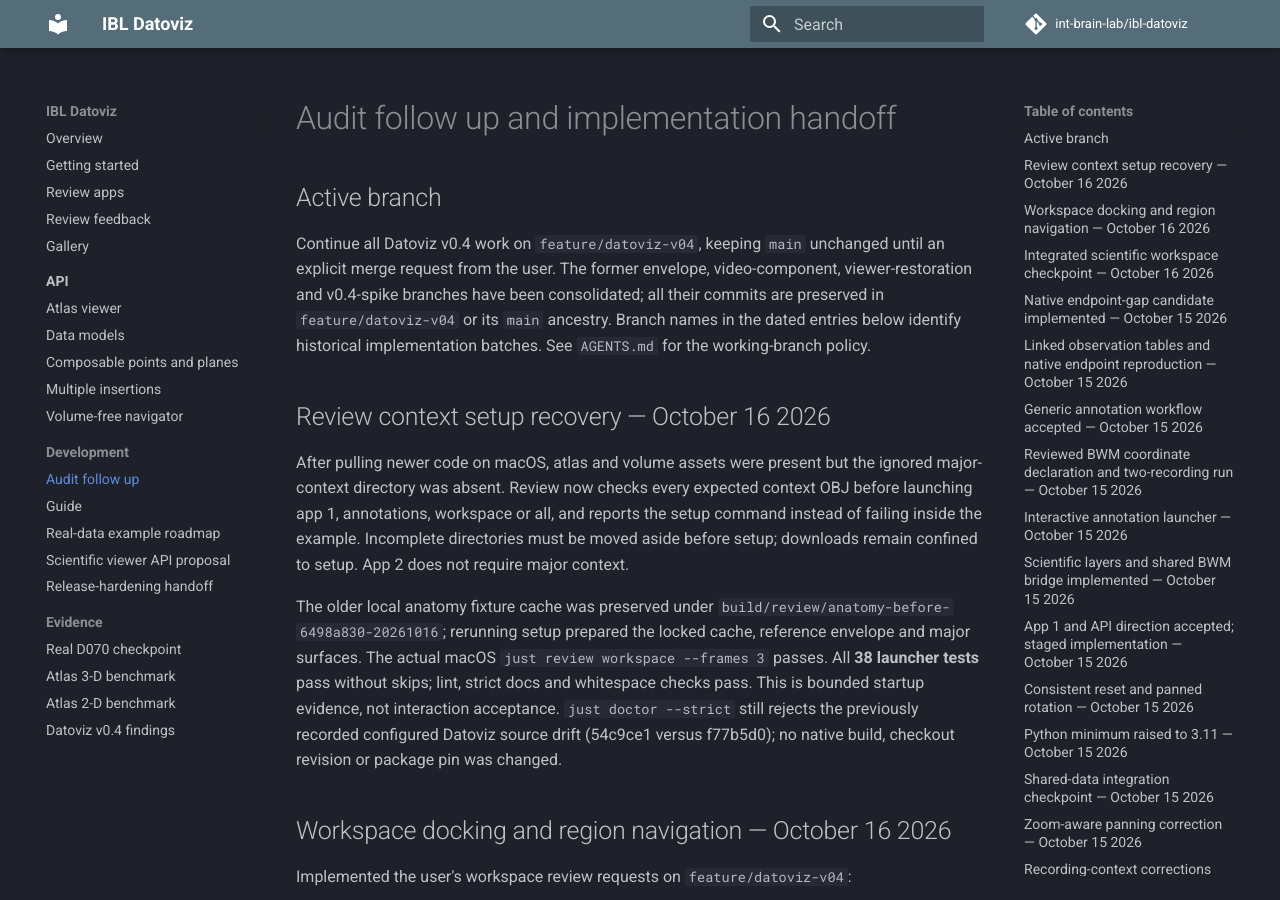
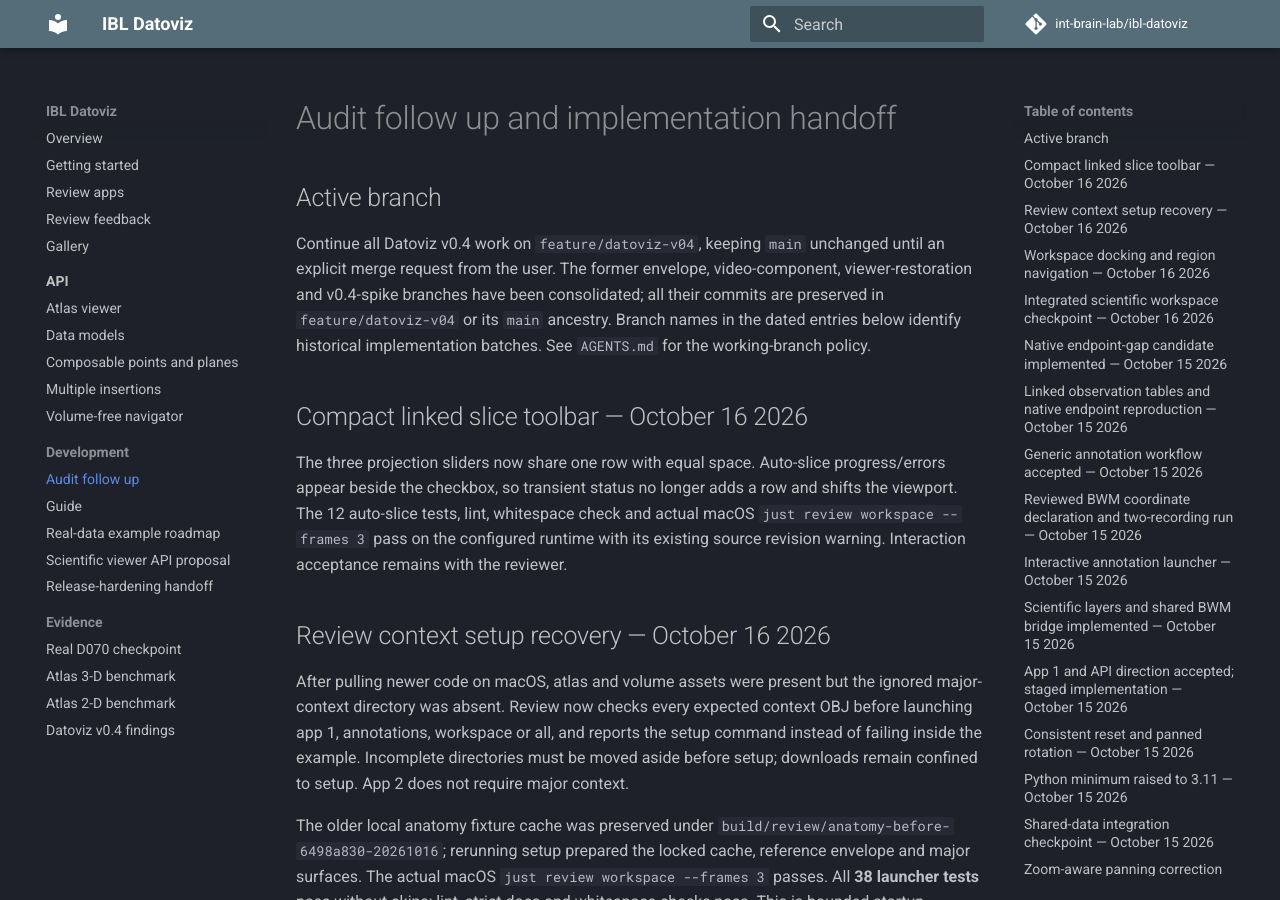
Before and after one commit to int-brain-lab/ibl-datoviz, an MkDocs documentation site: the page built from docs/NEXT_STEPS.md, in a window 1280 px wide and 900 px high. Built offline with MkDocs 1.6.1 and Material for MkDocs 9.7.7, drawn with Linux system fonts in a browser that asks for light colours; comment, search, counter and statistics services are not loaded.

Commit message:
fix: keep linked slice controls on a stable compact toolbar

```diff
--- a/docs/NEXT_STEPS.md
+++ b/docs/NEXT_STEPS.md
@@ -8,6 +8,15 @@ video-component, viewer-restoration and v0.4-spike branches have been consolidat
 all their commits are preserved in `feature/datoviz-v04` or its `main` ancestry.
 Branch names in the dated entries below identify historical implementation batches.
 See `AGENTS.md` for the working-branch policy.
+
+## Compact linked slice toolbar — October 16 2026
+
+The three projection sliders now share one row with equal space. Auto-slice
+progress/errors appear beside the checkbox, so transient status no longer adds
+a row and shifts the viewport. The 12 auto-slice tests, lint, whitespace check
+and actual macOS `just review workspace --frames 3` pass on the configured
+runtime with its existing source revision warning. Interaction acceptance remains
+with the reviewer.
 
 ## Review context setup recovery — October 16 2026
 
```
Also changed, not shown: 1 other file.
